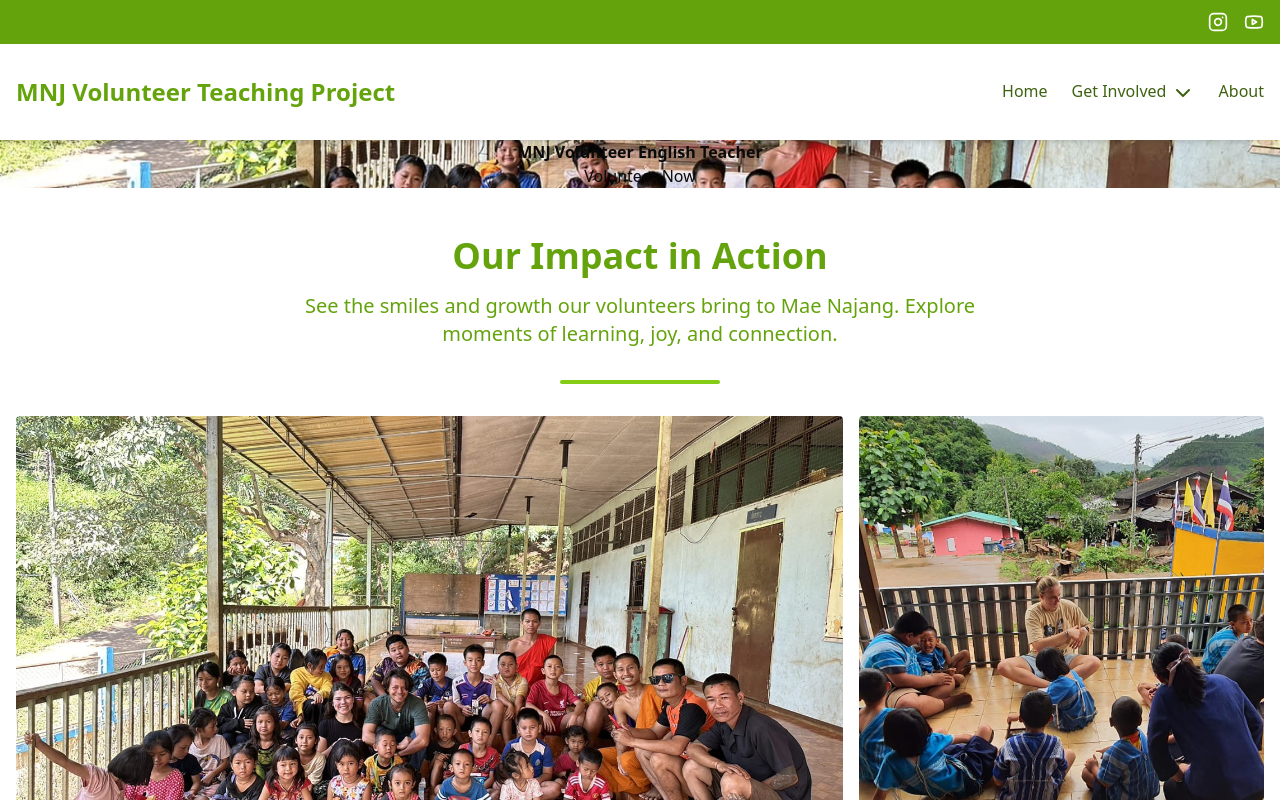
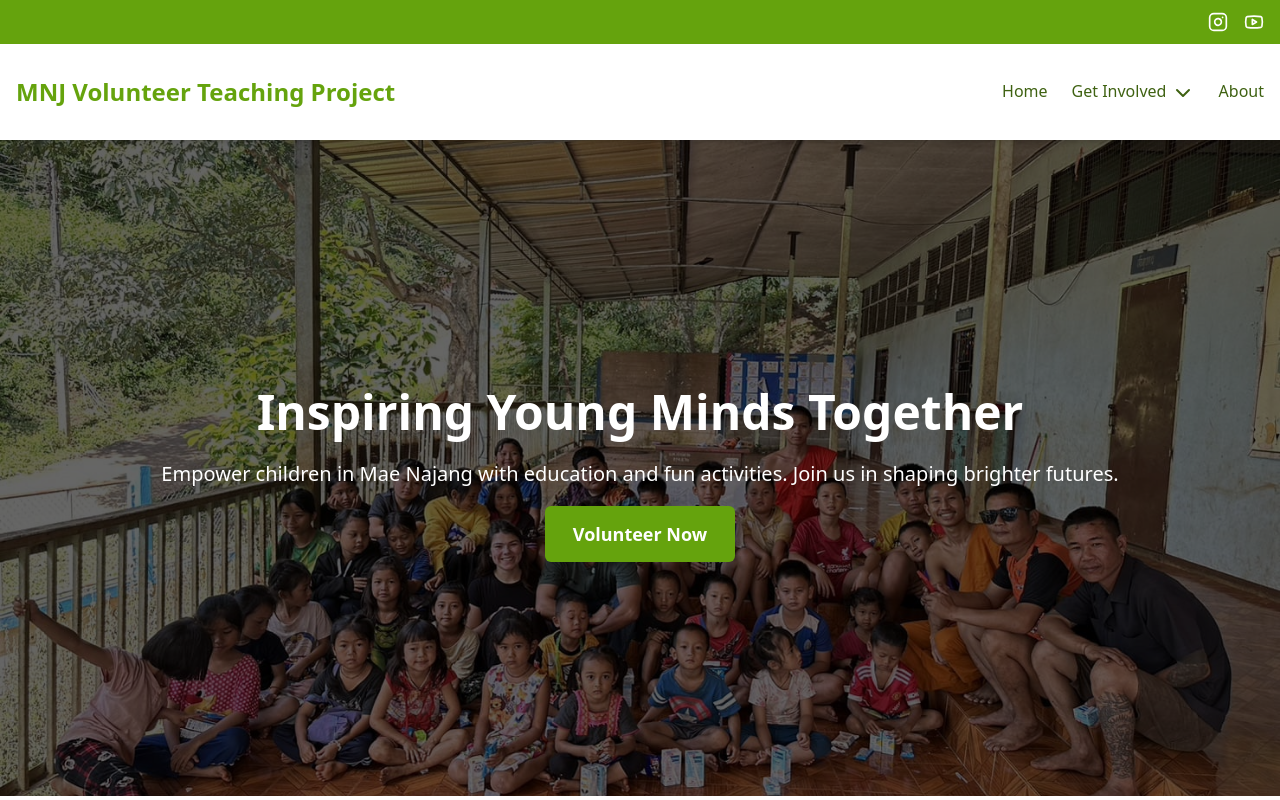
Before and after one commit to rayoreher/MNJ-Volunteer-English-Teacher, a Next.js app: page / in a window 1280 px wide. Shown: the top 800 px of the page. Built offline with nearby package versions, Linux system fonts and the light colour scheme.

Commit message:
fixed hero componenet

```diff
--- a/src/components/Hero.tsx
+++ b/src/components/Hero.tsx
@@ -1,20 +1,35 @@
+import Link from "next/link";
+
 const Hero = () => {
-    return (
-		<div className="fh5co-hero">
-			<div className="fh5co-overlay"></div>
-			<div className="fh5co-cover text-center" data-stellar-background-ratio="0.5"
-			style={{
-				backgroundImage: 'url(/MNJ-Volunteer-English-Teacher/images/cover_bg_1.jpg)',
-				backgroundSize: 'cover',
-				backgroundPosition: 'center' }}>
-				<div className="desc animate-box">
-					<h2><strong>MNJ Volunteer English Teacher</strong></h2>
-					<span><a className="btn btn-primary btn-lg" href="#">Volunteer Now</a></span>
-				</div>
-			</div>
+  return (
+    <section
+      className="relative text-white min-h-[calc(100vh-9rem)] flex items-center justify-center"
+      style={{
+        backgroundImage:
+          'url("/MNJ-Volunteer-English-Teacher/images/cover_bg_1.jpg")',
+        backgroundSize: "cover",
+        backgroundPosition: "center",
+      }}
+    >
+      <div className="absolute inset-0 bg-black opacity-60"></div>
 
-		</div>
-    );
-  };
+      <div className="relative z-10 container mx-auto px-4 text-center">
+        <h1 className="text-4xl md:text-5xl font-bold mb-6">
+          Inspiring Young Minds Together
+        </h1>
+        <p className="text-xl mb-8">
+          Empower children in Mae Najang with education and fun activities. Join
+          us in shaping brighter futures.
+        </p>
+        <Link
+          href="/volunteer"
+          className="bg-lime-600 text-white px-7 py-4 rounded-md font-semibold text-lg hover:bg-lime-500 transition duration-300"
+        >
+          Volunteer Now
+        </Link>
+      </div>
+    </section>
+  );
+};
 
-  export default Hero;
+export default Hero;
```
